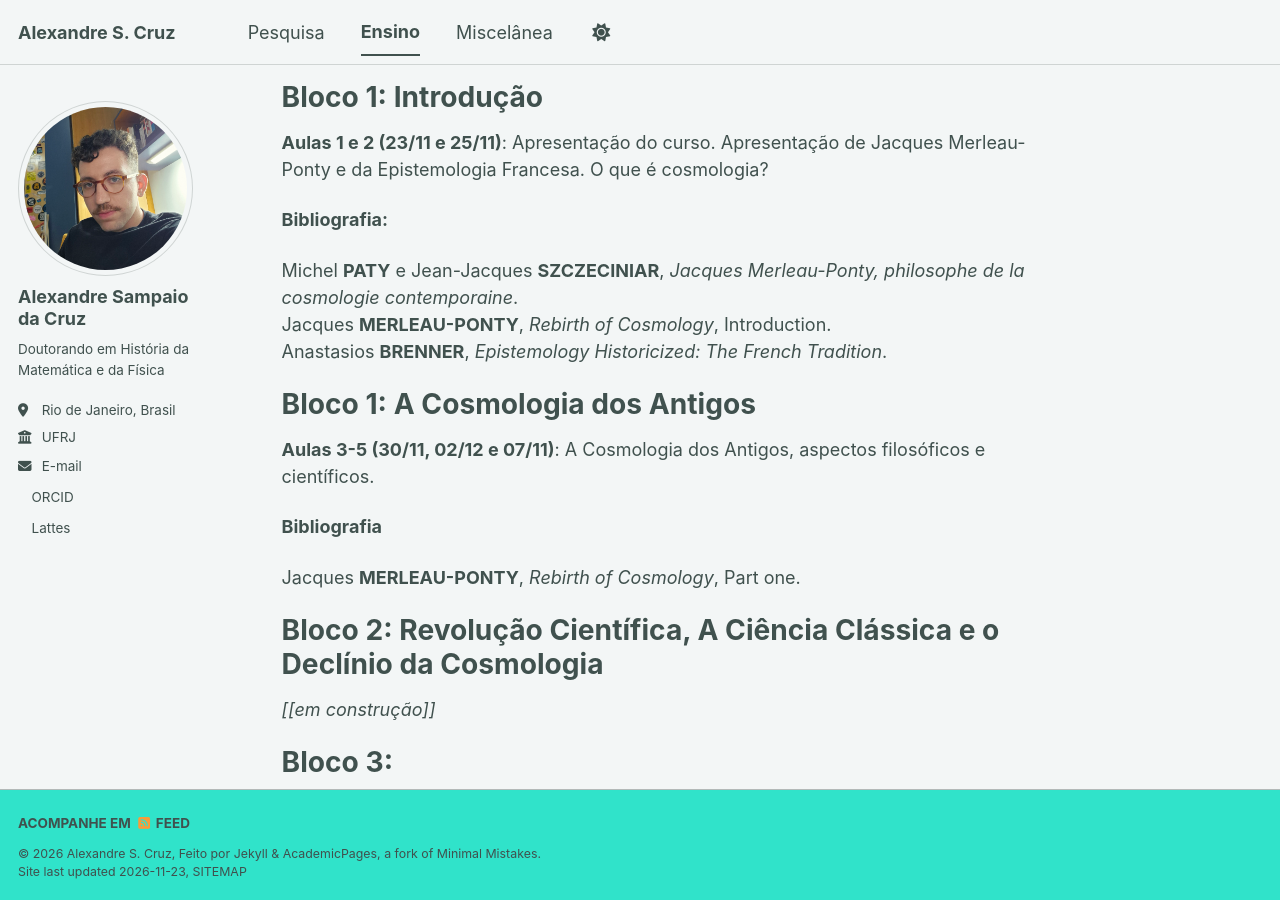
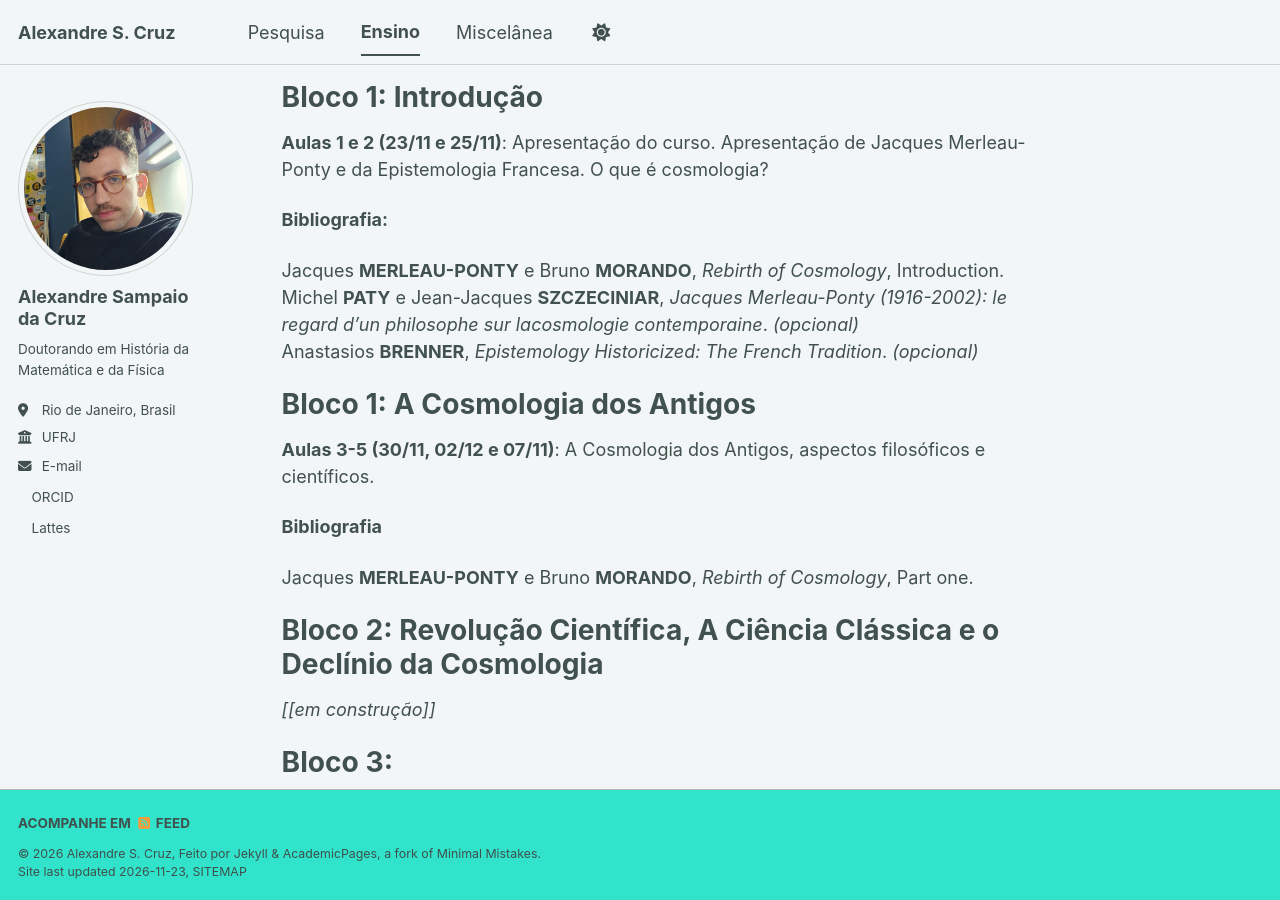
Before and after one commit to alexndr-sc/alexndr-sc.github.io, a Jekyll site: the page built from _teaching/2014-spring-teaching-1.md, in a window 1280 px wide and 900 px high, scrolled down 476 px. Built offline with Jekyll 4.4.1, drawn with Linux system fonts in a browser that asks for light colours; a script bundle is joined from its source files by our own code; a style sheet for code colours, icons or effects is not loaded.

Commit message:
Update 2014-spring-teaching-1.md

```diff
--- a/_teaching/2014-spring-teaching-1.md
+++ b/_teaching/2014-spring-teaching-1.md
@@ -24,9 +24,9 @@ Cronograma
 
 **Bibliografia:**
 
-Michel **PATY** e Jean-Jacques **SZCZECINIAR**, _Jacques Merleau-Ponty, philosophe de la cosmologie contemporaine_.
-Jacques **MERLEAU-PONTY**, _Rebirth of Cosmology_, Introduction.
-Anastasios **BRENNER**, _Epistemology Historicized: The French Tradition_.
+Jacques **MERLEAU-PONTY** e Bruno **MORANDO**, _Rebirth of Cosmology_, Introduction.
+Michel **PATY** e Jean-Jacques **SZCZECINIAR**, _Jacques Merleau-Ponty (1916-2002): le regard d’un philosophe sur lacosmologie contemporaine_.  _(opcional)_
+Anastasios **BRENNER**, _Epistemology Historicized: The French Tradition_. _(opcional)_
 
 # Bloco 1: A Cosmologia dos Antigos
 
@@ -34,7 +34,7 @@ Anastasios **BRENNER**, _Epistemology Historicized: The French Tradition_.
 
 **Bibliografia**
 
-Jacques **MERLEAU-PONTY**, _Rebirth of Cosmology_, Part one.
+Jacques **MERLEAU-PONTY** e Bruno **MORANDO**, _Rebirth of Cosmology_, Part one.
 
 # Bloco 2: Revolução Científica, A Ciência Clássica e o Declínio da Cosmologia
 
```
